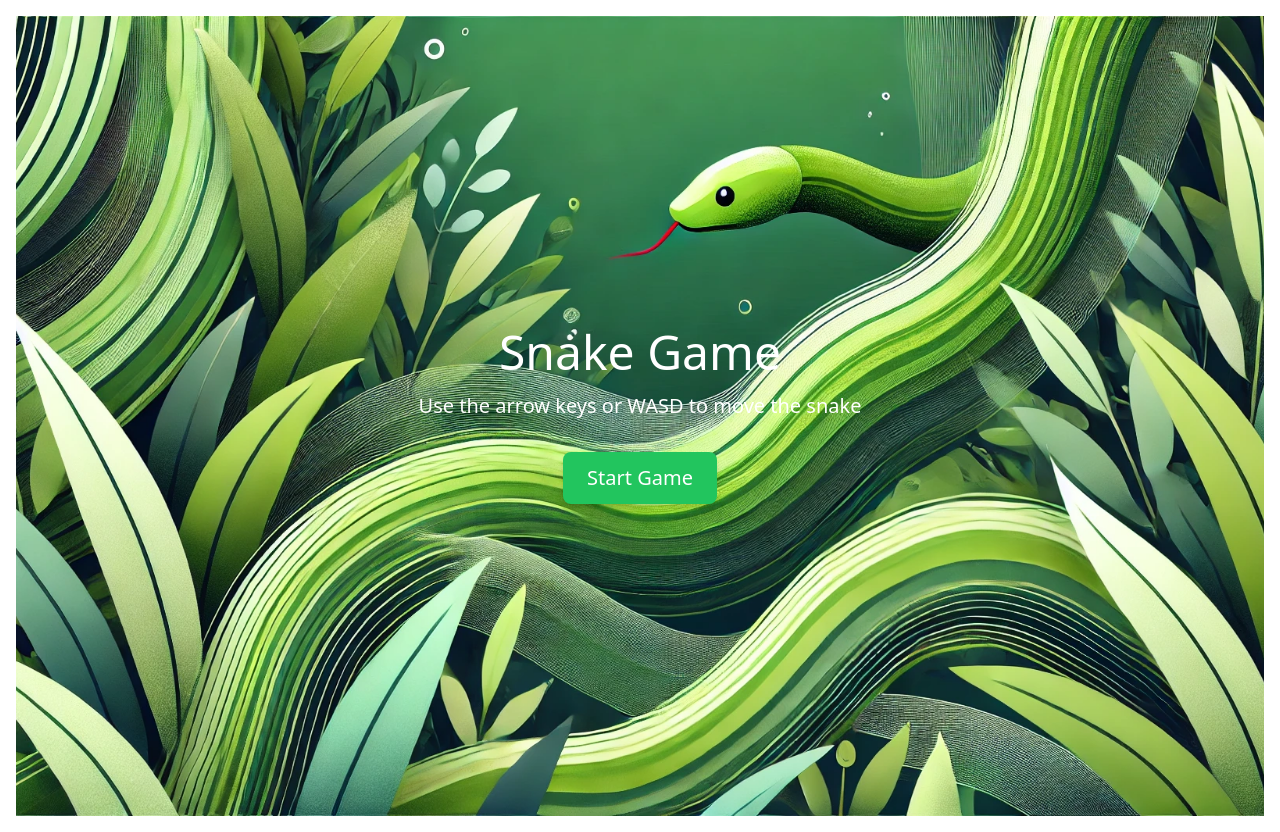
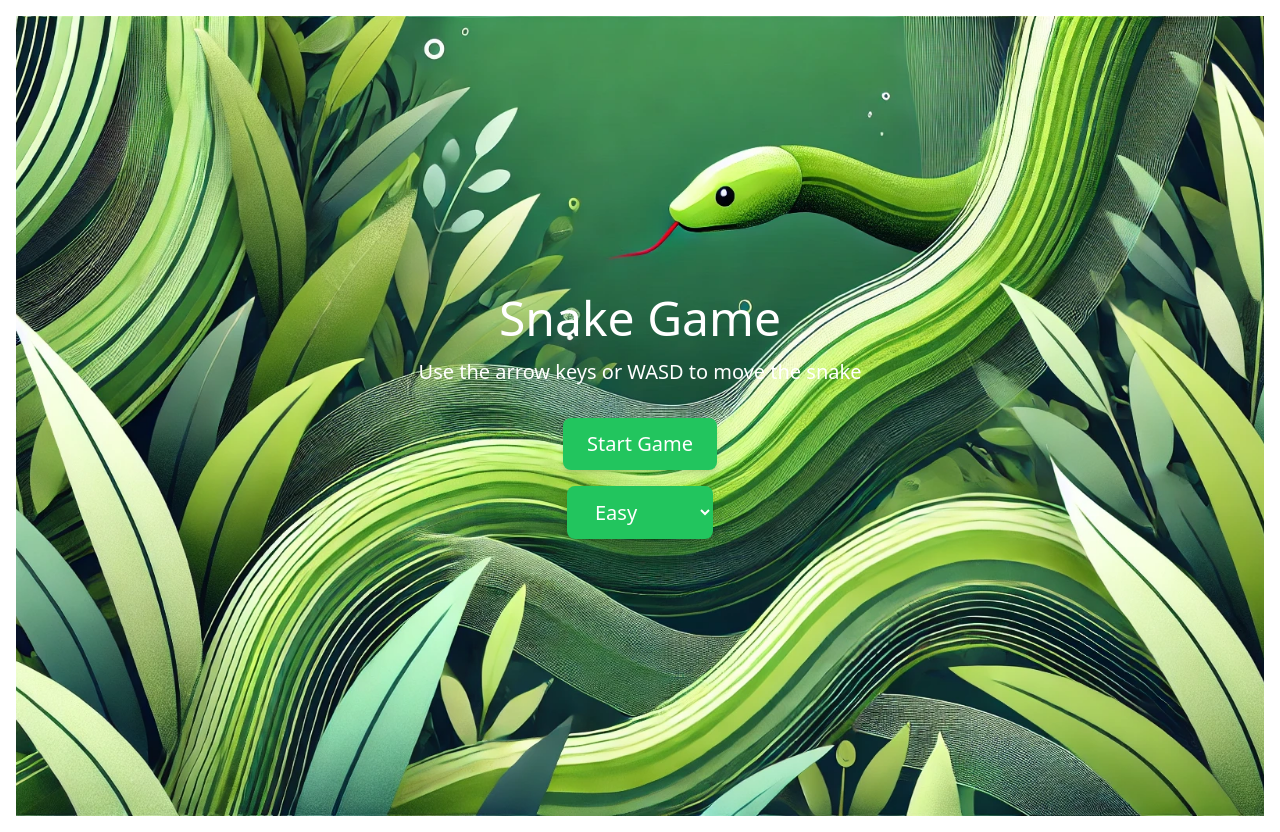
Before and after one commit to Future-Rafay/snake-game, a Next.js app: page / in a window 1280 px wide. Built offline with nearby package versions, Linux system fonts and the light colour scheme.

Commit message:
added dificulty mode

```diff
--- a/src/app/page.js
+++ b/src/app/page.js
@@ -1,23 +1,42 @@
 "use client";
 
-import {useState } from "react";
+import { useState } from "react";
 import SnakeGrid from "@/components/SnakeGrid";
 import StartMenu from "@/components/StartMenu";
 
 export default function Home() {
+
   const [gameStarted, setGameStarted] = useState(false);
+  const [difficulty, setDifficulty] = useState("easy");
+  const [speed, setSpeed] = useState(200);
 
-  const handleStartGame = () => {
+  const handleStartGame = (selectedDifficulty) => {
+
     setGameStarted(true);
+    setDifficulty(selectedDifficulty);
+
+    if (selectedDifficulty === "easy") {
+      setSpeed(200);
+    } else if (selectedDifficulty === "medium") {
+      setSpeed(150);
+    } else if (selectedDifficulty === "hard") {
+      setSpeed(100);
+    }
+
   };
-
   return (
     <main className="flex flex-col min-h-screen p-4 justify-center items-center">
       {gameStarted ? (
-        <SnakeGrid />
+        <>
+          <div className="flex items-center justify-between w-full max-w-md mb-4">
+            <p className="text-lg font-bold">Difficulty: {difficulty}</p>
+          </div>
+          <SnakeGrid
+            speed={speed} />
+        </>
       ) : (
         <StartMenu onStartGame={handleStartGame} />
       )}
     </main>
-    );
-  }
+  );
+}
--- a/src/components/SnakeGrid.js
+++ b/src/components/SnakeGrid.js
@@ -8,7 +8,6 @@ const eatSound = new Audio('/sounds/eatingApple.mp3');
 const gameStartSound = new Audio('/sounds/gameStartSound.mp3')
 const gameOverSound = new Audio('/sounds/game-over3.mp3');
 const collisionSound = new Audio('/sounds/collisionSound.mp3')
-
 
 const foodImages = [
     '/images/Apple.png',
@@ -26,8 +25,7 @@ const getRandomFoodImage = () => {
     return foodImages[randomIndex];
 };
 
-
-const SnakeGrid = () => {
+const SnakeGrid = ({ speed }) => {
 
     const [snake, setSnake] = useState([
         { x: 3, y: 1 }, // Head
@@ -39,7 +37,7 @@ const SnakeGrid = () => {
     const [foodImage, setFoodImage] = useState(getRandomFoodImage());
     const [direction, setDirection] = useState("RIGHT")
     const [gameOver, setGameOver] = useState(false)
-    const [speed, setSpeed] = useState(200);
+    const [IncreaseSpeed, setIncreaseSpeed] = useState(speed);
     const [score, setScore] = useState(0);
     const [highestScore, setHighestScore] = useState(0);
     const [directionChangeAllowed, setDirectionChangeAllowed] = useState(true);
@@ -49,8 +47,8 @@ const SnakeGrid = () => {
 
 
     useEffect(() => {
-        if (score > 0 && score % 3 === 0) { // Adjust speed every 20 points
-            setSpeed((prevSpeed) => Math.max(prevSpeed - 20, 50));
+        if (score > 0 && score % 4 === 0) { // Adjust speed every 10 points
+            setIncreaseSpeed((prevSpeed) => Math.max(prevSpeed - 10, 50));
 
         }
     }, [score]);
@@ -70,11 +68,11 @@ const SnakeGrid = () => {
             { x: 2, y: 1 },
             { x: 1, y: 1 },
         ]);
-        gameOverSound.ended;
+
         gameStartSound.play();
         setDirection("RIGHT");
         setGameOver(false);
-        setSpeed(200)
+        setIncreaseSpeed(speed)
         setScore(0);
         generateFood();
         focusGameGrid(); // Ensure the grid gets focused
@@ -161,10 +159,10 @@ const SnakeGrid = () => {
     useEffect(() => {
         if (!gameOver && !paused) {
 
-            intervalRef.current = setInterval(moveSnake, speed);
+            intervalRef.current = setInterval(moveSnake, IncreaseSpeed);
         }
         return () => clearInterval(intervalRef.current);
-    }, [speed, snake, direction, gameOver, paused]);
+    }, [ snake, direction, gameOver, paused]);
 
     const handleKeyPress = (event) => {
         if (paused || !directionChangeAllowed) {
@@ -206,6 +204,7 @@ const SnakeGrid = () => {
                 return "rotate(0deg)";
         }
     };
+
     const togglePause = () => {
         setPaused(prev => !prev); // Toggle pause state
     };
@@ -254,16 +253,11 @@ const SnakeGrid = () => {
                                 className={`w-10 h-10 ${isSnakeBody && !isHead ? "bg-[#8cc43f]" : ""
                                     }`}
                                 style={{
-                                    backgroundImage: isHead
-                                        ? "url('/images/snakeHead.png')"
-                                        // : isSnakeBody
-                                        //     ? "url('/images/snakeBody.png')"
-                                        : food.x === x && food.y === y
-                                            ? `url('${foodImage}')`
-                                            : 'none',
+                                    backgroundImage: isHead ? "url('/images/snakeHead.png')" : isSnakeBody ? "url('/images/snakeBody.png')" : food.x === x && food.y === y ? `url('${foodImage}')` : 'none',
                                     backgroundSize: "40px 40px",
                                     backgroundPosition: "center",
                                     backgroundRepeat: "no-repeat",
+                                    borderRadius: isHead ? '30%' : isSnakeBody ? '40%' : 'none',
                                     transform: isHead ? getSnakeHeadRotation() : 'none'
 
                                 }}
--- a/src/components/StartMenu.js
+++ b/src/components/StartMenu.js
@@ -1,6 +1,12 @@
-import React from 'react';
+import React, { useState } from 'react';
 
 const StartMenu = ({ onStartGame }) => {
+    const [difficulty, setDifficulty] = useState("easy");
+
+    const handleStartClick = () => {
+        onStartGame(difficulty);
+    };
+
     return (
         <div
             className="flex flex-col items-center justify-center h-screen w-full bg-cover bg-center"
@@ -10,10 +16,20 @@ const StartMenu = ({ onStartGame }) => {
             <p className="text-white text-xl mb-8">Use the arrow keys or WASD to move the snake</p>
             <button
                 className="px-6 py-3 text-xl text-white bg-green-500 rounded-lg shadow-md hover:bg-green-600 transition duration-300"
-                onClick={onStartGame}
+
+                onClick={handleStartClick}
             >
                 Start Game
             </button>
+            <select
+                value={difficulty}
+                onChange={(e) => setDifficulty(e.target.value)}
+                className="mt-4 px-6 py-3 text-xl text-white bg-green-500 rounded-lg shadow-md hover:bg-green-600 transition duration-300"
+            >
+                <option value="easy">Easy</option>
+                <option value="medium">Medium</option>
+                <option value="hard">Hard</option>
+            </select>
         </div>
     );
 };
```
